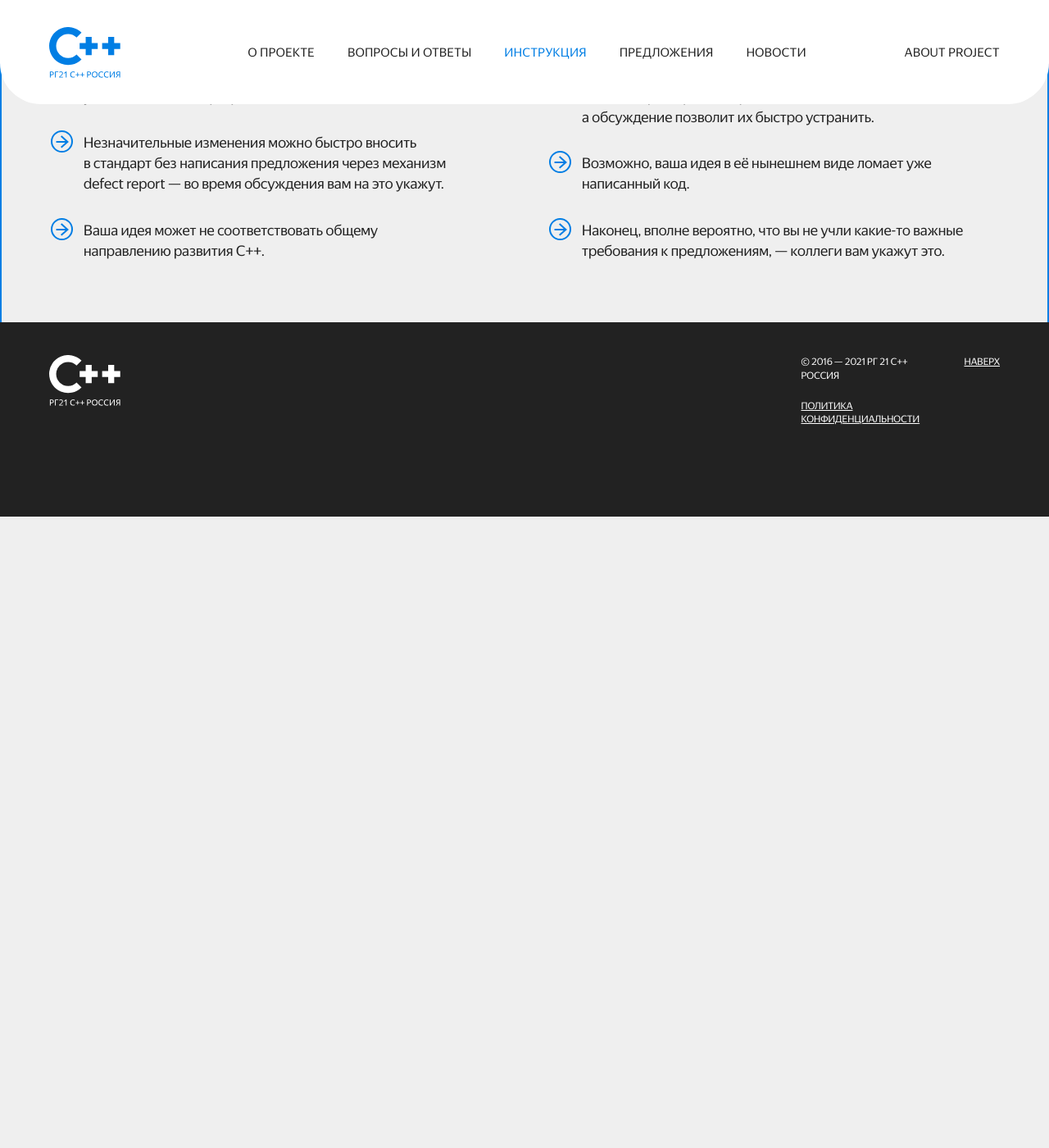
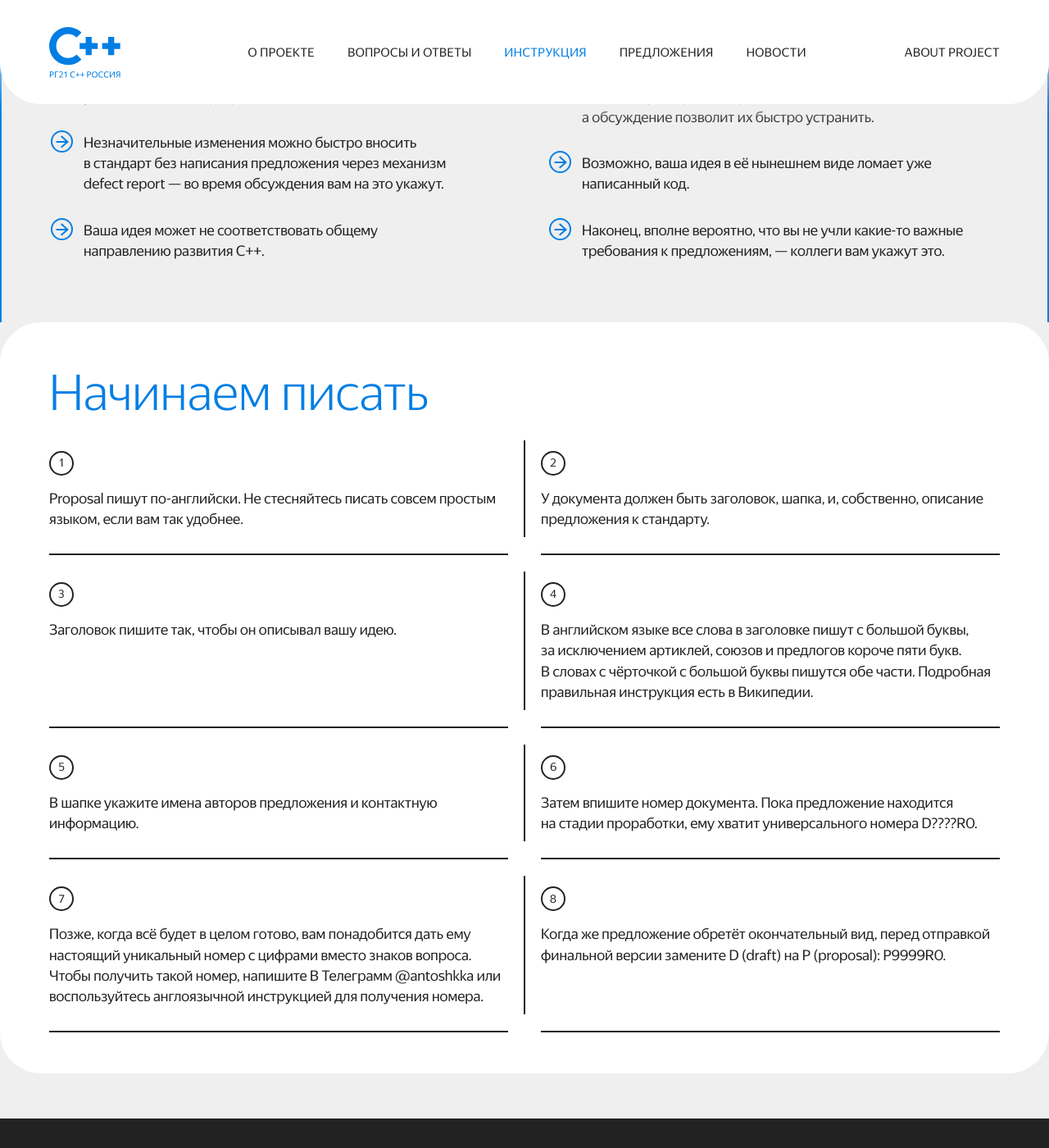
Before and after one commit to cpp-ru/cpp-ru.github.io, a Jekyll site: the page built from instruction.html, in a window 1280 px wide and 1400 px high, scrolled down 1073 px. Shown: the whole window at 82% size. Built offline with Jekyll 4.4.1, drawn with Linux system fonts in a browser that asks for light colours; before the commit the page ends 1703 px from its top, so only the background shows below that.

Commit message:
Instruction Start block WIP

```diff
--- a/_data/page_instruction.json
+++ b/_data/page_instruction.json
@@ -20,6 +20,43 @@
         "Возможно, ваша идея в&nbsp;её&nbsp;нынешнем виде ломает уже написанный код.",
         "Наконец, вполне вероятно, что вы&nbsp;не&nbsp;учли какие-то важные требования к&nbsp;предложениям,&nbsp;&mdash; коллеги вам укажут это."
       ]
+    },
+    "start": {
+      "heading": "__Начинаем писать__",
+      "list": [
+        {
+          "num": "1",
+          "text": "Proposal пишут по-английски. Не&nbsp;стесняйтесь писать совсем простым языком, если вам так удобнее."
+        },
+        {
+          "num": "2",
+          "text": "У&nbsp;документа должен быть заголовок, шапка, и, собственно, описание предложения к&nbsp;стандарту."
+        },
+        {
+          "num": "3",
+          "text": "Заголовок пишите так, чтобы он&nbsp;описывал вашу идею."
+        },
+        {
+          "num": "4",
+          "text": "В&nbsp;английском языке все слова в&nbsp;заголовке пишут с&nbsp;большой буквы, за&nbsp;исключением артиклей, союзов и&nbsp;предлогов короче пяти букв. В&nbsp;словах с&nbsp;чёрточкой с&nbsp;большой буквы пишутся обе части. Подробная правильная инструкция есть в&nbsp;Википедии."
+        },
+        {
+          "num": "5",
+          "text": "В&nbsp;шапке укажите имена авторов предложения и&nbsp;контактную информацию."
+        },
+        {
+          "num": "6",
+          "text": "Затем впишите номер документа. Пока предложение находится на&nbsp;стадии проработки, ему хватит универсального номера D????R0."
+        },
+        {
+          "num": "7",
+          "text": "Позже, когда всё будет в&nbsp;целом готово, вам понадобится дать ему настоящий уникальный номер с&nbsp;цифрами вместо знаков вопроса. Чтобы получить такой номер, напишите В&nbsp;Телеграмм @antoshkka или воспользуйтесь англоязычной инструкцией для получения номера."
+        },
+        {
+          "num": "8",
+          "text": "Когда&nbsp;же предложение обретёт окончательный вид, перед отправкой финальной версии замените&nbsp;D (draft) на&nbsp;P (proposal): P9999R0."
+        }
+      ]
     }
   }
 }
--- /dev/null
+++ b/_includes/instruction-start.html
@@ -0,0 +1,24 @@
+{% assign fields = site.data.page_instruction.fields.start %}
+<div class="instruction-start">
+  <div class="instruction-start__inset">
+    <div class="instruction-start__container container">
+      <h2 class="instruction-start__heading heading-h2">
+        {{ fields.heading | markdownify | remove: '<p>' | remove: '</p>' }}
+      </h2>
+      <ul class="instruction-start__list">
+        {% for item in fields.list %}
+          <li class="instruction-start__list-item">
+            <div class="instruction-start__list-item-inset">
+              <div class="instruction-start__list-item-num">
+                {{ forloop.index }}
+              </div>
+              <div class="instruction-start__list-item-text">
+                {{ item.text | markdownify }}
+              </div>
+            </div>
+          </li>
+        {% endfor %}
+      </ul>
+    </div>
+  </div>
+</div>
--- a/_sass/blocks/_instruction-before.scss
+++ b/_sass/blocks/_instruction-before.scss
@@ -20,7 +20,7 @@
   }
 }
 
-/* Text */
+/* Cols */
 
 .instruction-before__cols {
   display: flex;
--- /dev/null
+++ b/_sass/blocks/_instruction-start.scss
@@ -0,0 +1,115 @@
+.instruction-start {
+  margin: 0 0 55px;
+
+  @include breakpoint-lo($small-viewport) {
+    margin: 0 0 60px;
+  }
+}
+
+.instruction-start__inset {
+  margin: 0 auto;
+  padding: 50px 0;
+  background: #fff;
+  border-radius: 50px;
+
+  @include breakpoint-lo($small-viewport) {
+    padding: 40px 0 10px;
+    border-radius: 20px;
+  }
+}
+
+/* List */
+
+.instruction-start__list {
+  display: flex;
+  flex-flow: row wrap;
+  align-items: stretch;
+  justify-content: space-between;
+  list-style: none;
+  margin: -40px -20px 0;
+  padding: 0;
+
+  @include breakpoint-lo($small-viewport) {
+    margin: -10px 0 20px;
+  }
+}
+
+.instruction-start__list-item {
+  display: flex;
+  align-items: stretch;
+  position: relative;
+  width: 50%;
+  margin: 0;
+  padding: 0 20px;
+
+  @include breakpoint-lo($small-viewport) {
+    width: 100%;
+    padding: 0;
+  }
+}
+
+.instruction-start__list-item-inset {
+  position: relative;
+  flex-grow: 1;
+  padding: 33px 0 30px;
+  border-bottom: solid 2px $color-text;
+
+  .instruction-start__list-item:nth-child(odd) & {
+    &::after {
+      content: '';
+      position: absolute;
+      top: 20px;
+      right: -21px;
+      bottom: 20px;
+      border-right: solid 2px $color-text;
+
+      @include breakpoint-lo($small-viewport) {
+        display: none;
+      }
+    }
+  }
+
+  .instruction-start__list-item:last-child & {
+    @include breakpoint-lo($small-viewport) {
+      border: none;
+    }
+  }
+
+  @include breakpoint-lo($small-viewport) {
+    display: flex;
+    flex-flow: row nowrap;
+    padding: 20px 0;
+  }
+}
+
+.instruction-start__list-item-num {
+  display: flex;
+  flex-flow: row nowrap;
+  align-items: center;
+  justify-content: center;
+  width: 30px;
+  height: 30px;
+  margin: 0 0 15px;
+  border: solid 2px $color-text;
+  border-radius: 30px;
+  font-size: 14px;
+
+  @include breakpoint-lo($small-viewport) {
+    flex-shrink: 0;
+    flex-grow: 0;
+    width: 26px;
+    height: 26px;
+    margin: 0 12px 0 0;
+    font-size: 12px;
+  }
+}
+
+.instruction-start__list-item-text {
+  p:first-child {
+    margin-top: 0;
+  }
+
+  p:last-child {
+    margin-bottom: 0;
+  }
+}
--- a/_sass/layout/_header.scss
+++ b/_sass/layout/_header.scss
@@ -6,7 +6,7 @@
   z-index: 100;
   background: #fff;
   border-radius: 0 0 50px 50px;
-  box-shadow: 0 1px 35px 0 rgba(0, 0, 0, 0);
+  box-shadow: 0 1px 35px 0 $color-bg-body;
   transition: background 0.3s, box-shadow 0.3s;
 
   @include breakpoint-lo($menu-viewport) {
--- a/assets/css/styles.scss
+++ b/assets/css/styles.scss
@@ -35,6 +35,7 @@ $label: "{{ site.title }}";
 
 @import "blocks/instruction-hero";
 @import "blocks/instruction-before";
+@import "blocks/instruction-start";
 
 @import "blocks/proposals-hero";
 
--- a/instruction.html
+++ b/instruction.html
@@ -8,3 +8,4 @@ permalink: /instruction
 ---
 {% include instruction-hero.html %}
 {% include instruction-before.html %}
+{% include instruction-start.html %}
```
